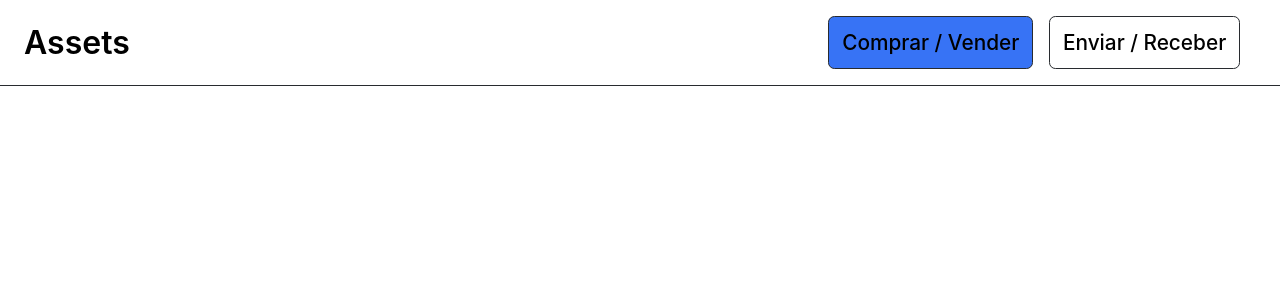
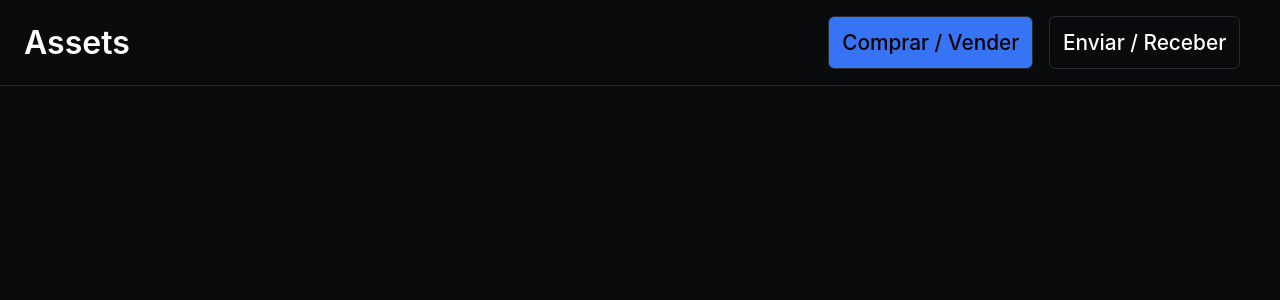
Before and after one commit to Joshhortt/coinpax-blockchain-app, a Next.js app: page /Dashboard in a window 1280 px wide. Shown: the top 300 px of the page. Built offline with nearby package versions, Linux system fonts and the light colour scheme; what @3rdweb/hooks would draw is missing.

Commit message:
add Wrapper to Header + MainContainer to Dashboard

```diff
--- a/pages/Dashboard.js
+++ b/pages/Dashboard.js
@@ -1,7 +1,27 @@
 import React from 'react'
 import Header from '../components/Header'
+import styled from 'styled-components'
 
 const Dashboard = ({ address }) => {
-    return <Header />
-}
+    return (
+        <Wrapper>
+          <MainContainer>
+            <Header />
+          </MainContainer>
+        </Wrapper>
+      )
+    }
+
 export default Dashboard
+
+const Wrapper = styled.div`
+  display: flex;
+  height: 100vh;
+  width: 100vw;
+  background-color: #0a0b0d;
+  color: white;
+`
+
+const MainContainer = styled.div`
+  flex: 1;
+`
```
